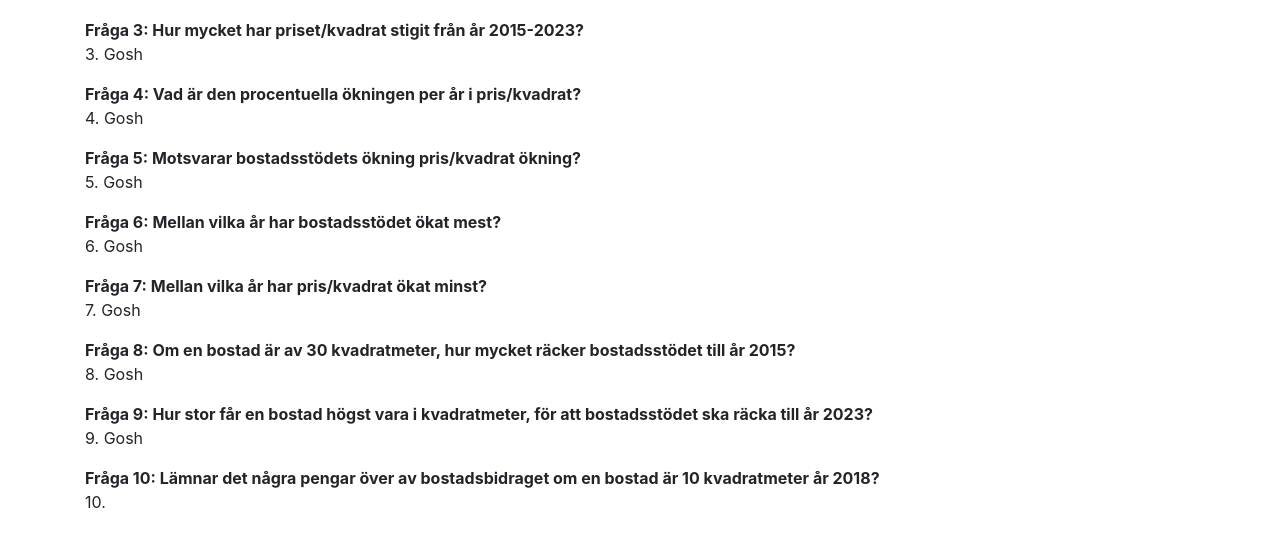
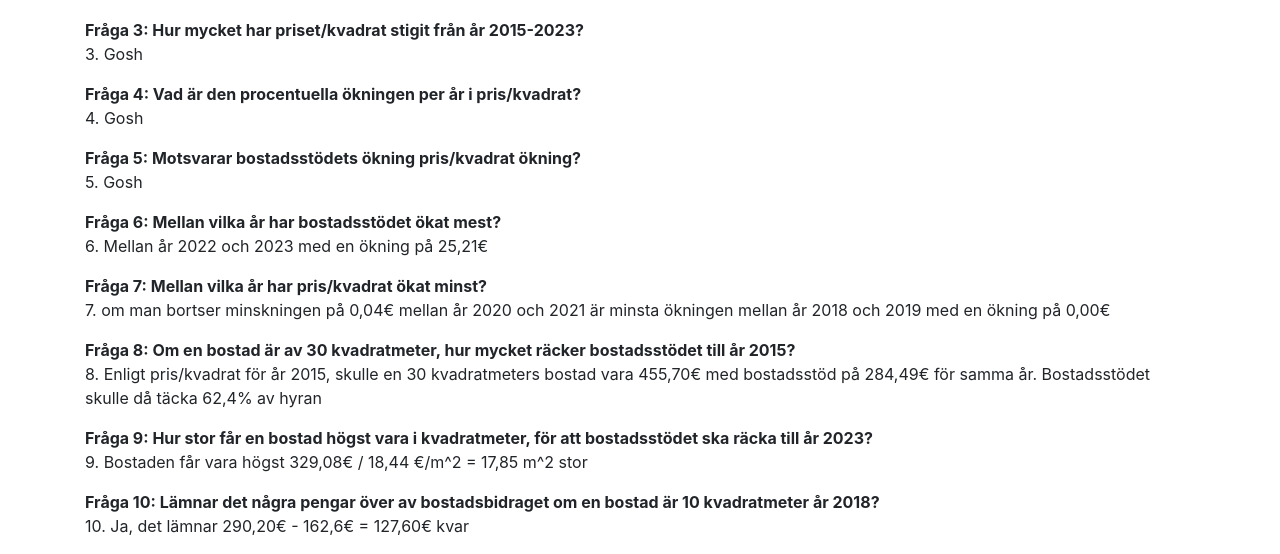
Before and after one commit to benjaaminh/FIT-task3, a Django app: page / in a window 1280 px wide. Shown: the part 329-883 px from the top of the page. Before the commit the page ends 837 px from the top, so only its background shows below. Run offline with Django 4.2, Linux system fonts and the light colour scheme; data that the repository does not hold is empty; some libraries are stand-ins or nearby versions.

Commit message:
Answered questions 6 through 10

```diff
--- a/task3/data_analysis/templates/pages/index.html
+++ b/task3/data_analysis/templates/pages/index.html
@@ -42,15 +42,16 @@
         <b> Fråga 5: Motsvarar bostadsstödets ökning pris/kvadrat ökning?  </b>
         <p> 5. Gosh </p>
         <b> Fråga 6: Mellan vilka år har bostadsstödet ökat mest?  </b>
-        <p> 6. Gosh </p>
+        <p> 6. Mellan år 2022 och 2023 med en ökning på 25,21€  </p>
         <b> Fråga 7: Mellan vilka år har pris/kvadrat ökat minst?  </b>
-        <p> 7. Gosh </p>
+        <p> 7. om man bortser minskningen på 0,04€ mellan år 2020 och 2021 är minsta ökningen mellan år 2018 och 2019 med en ökning på 0,00€ </p>
         <b> Fråga 8: Om en bostad är av 30 kvadratmeter, hur mycket räcker bostadsstödet till år 2015?  </b>
-        <p> 8. Gosh </p>
+        <p> 8. Enligt pris/kvadrat för år 2015, skulle en 30 kvadratmeters bostad vara 455,70€ med bostadsstöd på 284,49€ för samma år. Bostadsstödet skulle då täcka 62,4% av hyran</p>
         <b> Fråga 9: Hur stor får en bostad högst vara i kvadratmeter, för att bostadsstödet ska räcka till år 2023?  </b>
-        <p> 9. Gosh </p>
+        <p> 9. Bostaden får vara högst 329,08€ / 18,44 €/m^2 = 17,85 m^2 stor</p>
         <b> Fråga 10: Lämnar det några pengar över av bostadsbidraget om en bostad är 10 kvadratmeter år 2018?  </b>
-        <p> 10.  </p>
+        <p> 10. Ja, det lämnar 290,20€ - 162,6€ = 127,60€ kvar </p>
+
 
     </div>
 </body>
```
